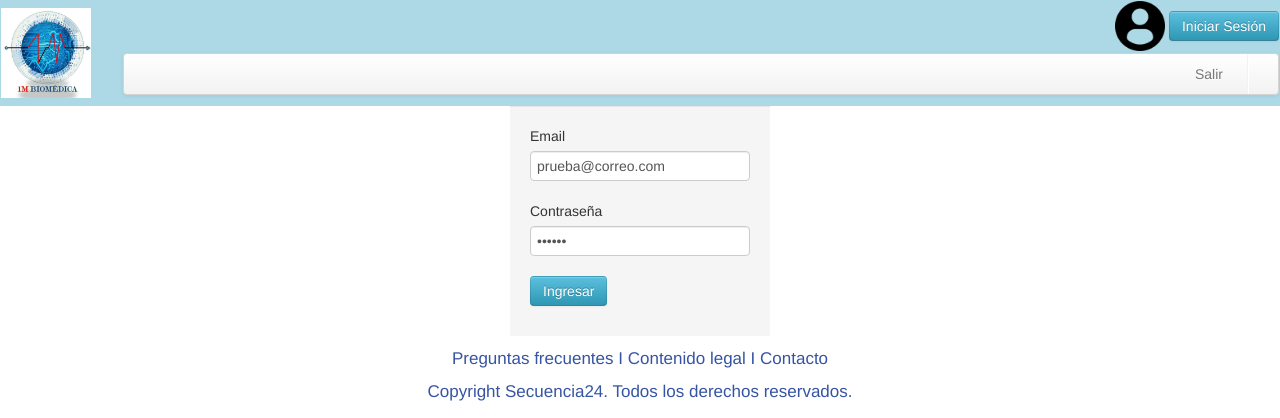
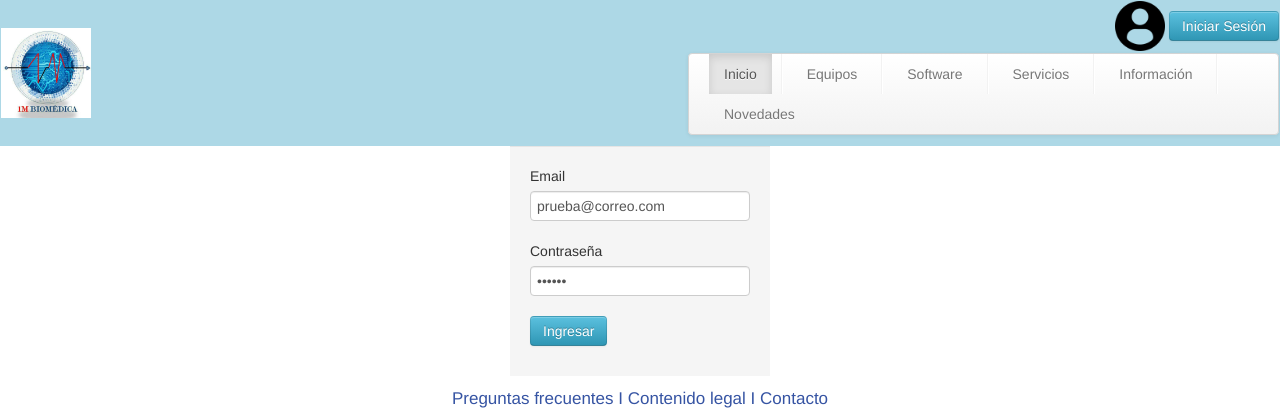
Before and after one commit to dafejaes/1MBiomedica, a PHP site: page / in a window 1280 px wide. Shown: the top 418 px of the page. Run offline with PHP 8.4, Linux system fonts and the light colour scheme; some web fonts are replaced.

Commit message:
Organizando el código html del index

```diff
--- a/include/generic_header.php
+++ b/include/generic_header.php
@@ -1,7 +1,7 @@
 <div align="left" class="divider" style="color: ">
     <table width="1370px"
         <tr>
-            <td rowspan="2" width="120px" bgcolor="#add8e6">
+            <td rowspan="2" width="685px" bgcolor="#add8e6">
                 <img src="images/cabezote.jpg" width="90px" alt="1mbiomedica"/>
             </td>
             <td bgcolor="#add8e6" align="right">
@@ -39,13 +39,28 @@
                                     <?php
                                 }
                             }
+                            else{
+                                ?>
+                                <li <?php if ($_ACTIVE_SIDEBAR == "inicio") echo 'class="active"'; ?>><a href="index.php">Inicio</a></li>
+                                <li class="divider-vertical"></li>
+                                <li <?php if ($_ACTIVE_SIDEBAR == "equiposgeneral") echo 'class="active"'; ?>><a href="equiposgeneral.php">Equipos</a></li>
+                                <li class="divider-vertical"></li>
+                                <li <?php if ($_ACTIVE_SIDEBAR == "softwaregeneral") echo 'class="active"'; ?>><a href="softwaregeneral.php">Software</a></li>
+                                <li class="divider-vertical"></li>
+                                <li <?php if ($_ACTIVE_SIDEBAR == "serviciosgeneral") echo 'class="active"'; ?>><a href="serviciosgeneral.php">Servicios</a></li>
+                                <li class="divider-vertical"></li>
+                                <li <?php if ($_ACTIVE_SIDEBAR == "informaciongeneral") echo 'class="active"'; ?>><a href="informaciongeneral.php">Información</a></li>
+                                <li class="divider-vertical"></li>
+                                <li <?php if ($_ACTIVE_SIDEBAR == "novedadesgeneral") echo 'class="active"'; ?>><a href="novedadesgeneral.php">Novedades</a></li>
+                                <?php
+                            }
                             ?>
 
                         </ul>
-                        <ul class="nav pull-right">
+                        <!-- <ul class="nav pull-right">
                             <li><a href="logout.php">Salir</a></li>
                             <li class="divider-vertical"></li>
-                            <!--            <li class="dropdown">
+                                        <li class="dropdown">
                                             <a href="#" class="dropdown-toggle" data-toggle="dropdown">Mi cuenta <b class="caret"></b></a>
                                             <ul class="dropdown-menu">
                                                 <li><a href="#">Editar cuenta</a></li>
--- a/index.php
+++ b/index.php
@@ -35,6 +35,7 @@ if (isset($_SESSION['usuario'])) {
     <body>
         <header>
 	        <?php
+            $_ACTIVE_SIDEBAR="inicio";
 	        include 'include/generic_header.php';
             ?>
         </header>
```
Lines whose indentation alone changed are shown as unchanged.
